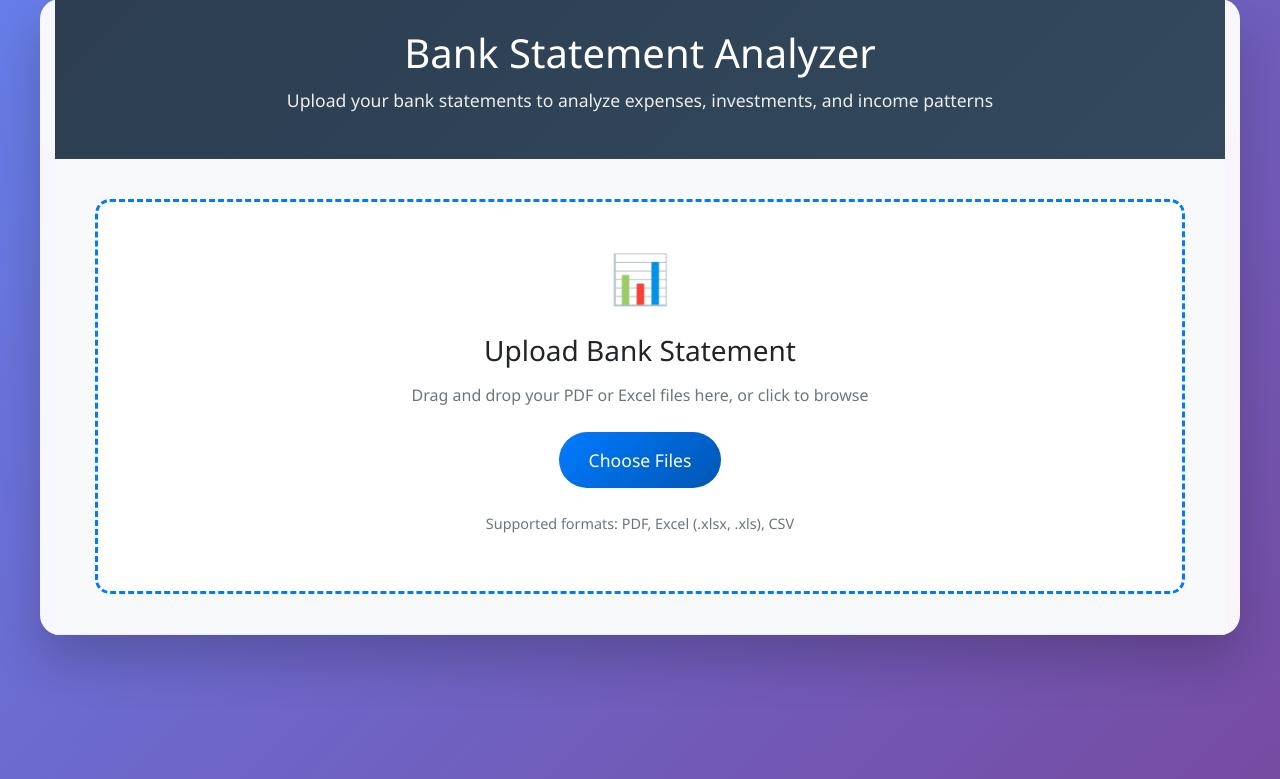
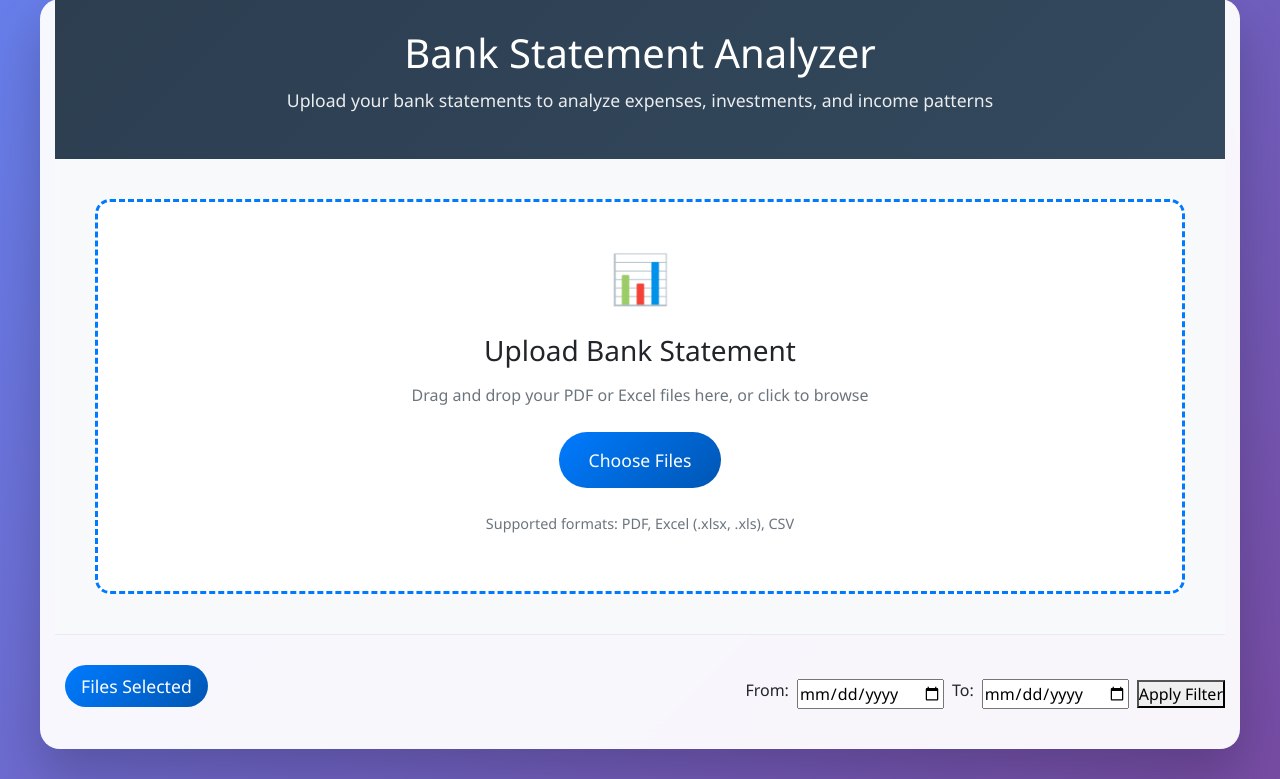
Before and after one commit to MahakKushwah/Personal_Finance_Website, a Django app: page /dashboard/ in a window 1280 px wide. Shown: the part 21-800 px from the top of the page. Run offline with Django 5.2, Linux system fonts and the light colour scheme; a user stored in the database is signed in; some libraries are stand-ins or nearby versions.

Commit message:
Added code for File Selected Button and Date Filter

```diff
--- a/Transactions/urls.py
+++ b/Transactions/urls.py
@@ -5,4 +5,5 @@ from . import views
 urlpatterns = [
     path('api/upload-transactions/', upload_transactions, name='upload-transactions'),
     path('transactions/', views.transaction_list, name='transaction_list'),
+#     path("delete_all/", views.delete_all_transactions, name="delete_all_transactions"),
 ]
--- a/Transactions/views.py
+++ b/Transactions/views.py
@@ -132,3 +132,9 @@ def transaction_list(request):
         'category_data': json.dumps(latest_by_category),
         'transactions': transactions
     })
+
+def delete_all_transactions(request):
+    if request.method == "POST":
+        Transaction.objects.all().delete()
+        return JsonResponse({"message": "All transactions deleted successfully"})
+    return JsonResponse({"error": "Invalid request"}, status=400)
--- a/User/static/css/dashboard.css
+++ b/User/static/css/dashboard.css
@@ -1,4 +1,4 @@
-* {
+    * {
             margin: 0;
             padding: 0;
             box-sizing: border-box;
@@ -91,6 +91,22 @@
         .upload-btn:hover {
             transform: translateY(-2px);
             box-shadow: 0 10px 20px rgba(0, 123, 255, 0.3);
+        }
+
+        #uploadBank{
+            margin: 15px 0;
+            color: #6c757d;
+        }
+
+        #supportedFormats{
+            margin-top: 15px;
+            font-size: 0.9rem;
+            color: #6c757d;
+        }
+
+        #hiddenFileList{
+            display: none;
+            margin-top: 10px;
         }
 
         .analytics-section {
@@ -221,3 +237,53 @@
 
         .amount-positive { color: #28a745; font-weight: bold; }
         .amount-negative { color: #dc3545; font-weight: bold; }
+
+
+        .file-filter-container {
+            margin-top: 20px;
+        }
+
+        /* Make button + date filter appear in one line */
+        .filter-row {
+            display: flex;
+            align-items: center;
+            justify-content: space-between;  /* button left, date filter right */
+            gap: 15px;
+        }
+
+        /* Date filter fields inline */
+        .date-filter {
+            display: flex;
+            align-items: center;
+            gap: 8px;
+            white-space: nowrap;
+        }
+
+        /* Prevent full-width button */
+        #showFilesBtn {
+            width: auto !important;
+            padding: 8px 16px;
+        }
+
+        .filter-row #showFilesBtn {
+            margin-right: auto;   /* pushes button left */
+        }
+
+        .filter-row .date-filter {
+            margin-left: auto;    /* pushes date filter right */
+        }
+
+        /* Responsive: stack on mobile */
+        @media (max-width: 768px) {
+            .filter-row {
+            flex-wrap: wrap;
+            justify-content: flex-start;
+            }
+        }
+
+        /* Date Filter Message  */
+        #dateFilterMessage{
+            display:none;
+            color:red;
+            font-weight:bold;
+        }
--- a/User/static/javascript/dashboard.js
+++ b/User/static/javascript/dashboard.js
@@ -7,6 +7,13 @@
         const fileInput = document.getElementById('fileInput');
         const loading = document.getElementById('loading');
         const errorMessage = document.getElementById('errorMessage');
+        const showFilesBtn = document.getElementById("showFilesBtn");
+        const fileList = document.getElementById("fileList");
+        //Date Filter Logic
+        const fromInput = document.getElementById("from");
+        const toInput = document.getElementById("to");
+        const filterBtn = document.querySelector(".filter-btn");
+        const noDataMessage = document.getElementById("noDataMessage");
 
         // Drag and drop functionality
         uploadArea.addEventListener('dragover', (e) => {
@@ -22,15 +29,106 @@
             e.preventDefault();
             uploadArea.classList.remove('dragover');
             const files = e.dataTransfer.files;
+            clearDateFilters();
             handleFiles(files);
         });
 
-        // uploadArea.addEventListener('click', () => {
-        //     fileInput.click();
-        // });
+        // When files are selected, show them in UI
+        let selectedFiles = [];
+
+        // Store selected files
+        fileInput.addEventListener("change", () => {
+            const newFiles = Array.from(fileInput.files);
+
+            // Only add files that are not already in the list (prevent duplicates)
+            newFiles.forEach(file => {
+                if (!selectedFiles.some(f => f.name === file.name && f.size === file.size)) {
+                    selectedFiles.push(file);
+                }
+            });
+        });
+
+        // Toggle file list display on button click
+        showFilesBtn.addEventListener("click", () => {
+            if (fileList.style.display === "none") {
+                fileList.style.display = "block";
+
+                if (selectedFiles.length === 0) {
+                    fileList.innerHTML = "<li>No files selected</li>";
+                } else {
+                    // Render only missing items (don’t clear old ones)
+                    const existingNames = Array.from(fileList.querySelectorAll("li")).map(li => li.textContent);
+
+                    selectedFiles.forEach(file => {
+                        if (!existingNames.includes(file.name)) {
+                            const li = document.createElement("li");
+                            li.textContent = file.name;
+                            fileList.appendChild(li);
+                        }
+                    });
+                }
+
+                setTimeout(() => {
+                    fileList.style.display = "none";
+                }, 2000);
+
+            } else {
+                fileList.style.display = "none";
+            }
+        });
 
         fileInput.addEventListener('change', (e) => {
+            clearDateFilters();
             handleFiles(e.target.files);
+        });
+
+        // Date Range Filter
+        filterBtn.addEventListener("click", () => {
+            const fromDate = fromInput.value ? new Date(fromInput.value) : null;
+            const toDate = toInput.value ? new Date(toInput.value) : null;
+            const today = new Date();  // current date
+
+            let allTransactions = [];
+            let filteredTransactions = []
+            allTransactions = transactionData;
+
+            const flatTransactions = transactionData.flat();
+            let filtered = flatTransactions;
+
+            if (fromDate && toDate) {
+                // Case 1: From Date and To Date selected
+                filtered = flatTransactions.filter(tx => {
+                const txDate = new Date(tx.date);
+                return txDate >= fromDate && txDate <= toDate;
+                });
+            }else if (fromDate && !toDate) {
+                // Case 2: From only, use today as end
+                filtered = flatTransactions.filter(tx => {
+                const txDate = new Date(tx.date);
+                return txDate >= fromDate && txDate <= today;
+                });
+            }else if (!fromDate && toDate) {
+                // Case 3: To only, include everything before toDate
+                filtered = flatTransactions.filter(tx => {
+                const txDate = new Date(tx.date);
+                return txDate <= toDate;
+                });
+            } else {
+                // Case 4: No date selected -> show all
+                filtered = allTransactions.flat();
+            }
+
+            if (filtered.length === 0) {
+                noDataMessage.style.display = "block";
+                noDataMessage.textContent = `Transactions not found from ${fromInput.value} to ${toInput.value}`;
+            } else if (!fromDate && !toDate){
+                noDataMessage.style.display = "none";
+                analyzeTransactions();
+            }else {
+                noDataMessage.style.display = "none";
+                filteredTransactions = [filtered];  // update data set
+                analyzeTransactions(fromDate , toDate , filteredTransactions);
+            }
         });
 
         function showError(message) {
@@ -76,7 +174,7 @@
 
                 if (transactionData.length > 0) {
                     sendToBackend(transactionData);
-                    analyzeTransactions();
+                    analyzeTransactions(fromDate = null , toDate = null , filteredTransactions = []);
                     showAnalytics();
                 } else {
                     showError('No transaction data found in the uploaded files.');
@@ -174,7 +272,7 @@
                 const row = data[i];
                 if (!row || row.length === 0) continue;
 
-                const date = parseDate(row[dateCol] || row["Date"] || row["date"] || "");
+                const parsedDate = parseDate(row[dateCol] || row["Date"] || row["date"] || "");
 				let formattedDate = null;
                 if (parsedDate instanceof Date && !isNaN(parsedDate)) {
                     // Add one day before formatting
@@ -557,10 +655,16 @@
             return 'Other';
         }
 
-        function analyzeTransactions() {
+        function analyzeTransactions(fromDate , toDate , filteredTransactions) {
             const categories = { 'Expense': 0, 'Investment': 0, 'Income': 0, 'Other': 0 };
 
-            const flatTransactions = transactionData.flat(); // Flattens nested arrays
+            let flatTransactions = [];
+            // Flattens nested arrays
+            if(fromDate && toDate || fromDate && !toDate || !fromDate && toDate){
+                flatTransactions = filteredTransactions.flat();
+            }else{
+                flatTransactions = transactionData.flat();
+            }
 
             flatTransactions.forEach(transaction => {
                 categories[transaction.category] += (transaction.deposit || 0) + (transaction.withdrawal || 0);
@@ -574,8 +678,8 @@
 
             // Create charts
             createCategoryChart(categories);
-            createTrendChart();
-            populateTransactionTable();
+            createTrendChart(fromDate , toDate , filteredTransactions);
+            populateTransactionTable(fromDate , toDate , filteredTransactions);
 
             // Log summary for debugging
             console.log('Transaction Summary:', categories);
@@ -620,10 +724,15 @@
             });
         }
 
-        function createTrendChart() {
+        function createTrendChart(fromDate , toDate , filteredTransactions) {
             const monthlyData = {};
 
-            const flatTransactions = transactionData.flat();
+            let flatTransactions = [];
+            if(fromDate && toDate || fromDate && !toDate || !fromDate && toDate){
+                flatTransactions = filteredTransactions.flat();
+            }else{
+                flatTransactions = transactionData.flat();
+            }
 
             flatTransactions.forEach(transaction => {
                 const monthKey = new Date(transaction.date).toISOString().substring(0, 7);
@@ -689,12 +798,16 @@
             });
         }
 
-        function populateTransactionTable() {
+        function populateTransactionTable(fromDate , toDate , filteredTransactions) {
             const tbody = document.getElementById('transactionBody');
             tbody.innerHTML = '';
-
+            let flatTransactions = [];
             // Flatten in case transactionData is nested
-            const flatTransactions = transactionData.flat();
+            if(fromDate && toDate || fromDate && !toDate || !fromDate && toDate){
+                flatTransactions = filteredTransactions.flat();
+            }else{
+                flatTransactions = transactionData.flat();
+            }
 
             // Show latest 20 transactions
             const recentTransactions = flatTransactions
@@ -737,3 +850,25 @@
                 setTimeout(() => alertBox.style.display = 'none', 500);
             }
         }, 1000);
+
+        //To clear the Date Filter when adding new file
+        function clearDateFilters() {
+            fromInput.value = "";
+            toInput.value = "";
+        }
+
+        // async function deleteAllTransactions() {
+        //     const confirmDelete = confirm("Are you sure you want to delete all transactions?");
+        //     if (!confirmDelete) return;
+
+        //     const response = await fetch("/transactions/delete_all/", {
+        //         method: "POST",
+        //         headers: {
+        //         "X-CSRFToken": getCSRFToken(),  // make sure you include CSRF
+        //         },
+        //     });
+
+        //     const result = await response.json();
+        //     alert(result.message);
+        //     location.reload();  // reload page after deletion
+        // }
--- a/User/templates/auth/dashboard.html
+++ b/User/templates/auth/dashboard.html
@@ -25,7 +25,7 @@
         <div class="upload-area" id="uploadArea">
             <div class="upload-icon">📊</div>
                 <h3>Upload Bank Statement</h3>
-                <p style="margin: 15px 0; color: #6c757d;">
+                <p id="uploadBank">
                     Drag and drop your PDF or Excel files here, or click to browse
                 </p>
                 <button class="upload-btn" onclick="document.getElementById('fileInput').click()">
@@ -33,11 +33,37 @@
                 </button>
                 <input type="file" id="fileInput" class="file-input"
                        accept=".pdf,.xlsx,.xls,.csv" multiple>
-                <p style="margin-top: 15px; font-size: 0.9rem; color: #6c757d;">
+                <p id="supportedFormats">
                     Supported formats: PDF, Excel (.xlsx, .xls), CSV
                 </p>
         </div>
     </div>
+
+    <!-- New Button + Hidden List -->
+    <div class="file-filter-container">
+        <!-- Flex Row -->
+        <div class="filter-row">
+            <!-- Left side: Button + File List -->
+        <div class="file-button-wrapper">
+            <button id="showFilesBtn" class="upload-btn">Files Selected</button>
+            <!-- Hidden File List (will appear directly under the button) -->
+            <ul id="fileList" id="hiddenFileList"></ul>
+        </div>
+
+            <!-- Date Filter -->
+            <div class="date-filter">
+                <label for="from">From:</label>
+                <input type="date" id="from" />
+                <label for="to">To:</label>
+                <input type="date" id="to" />
+                <button class="filter-btn">Apply Filter</button>
+            </div>
+        </div>
+
+        <!-- If not Transactions Found then Display Message -->
+        <p id="noDataMessage" id="dateFilterMessage"></p>
+    </div>
+
 
     <div class="error-message" id="errorMessage"></div>
         <div class="loading" id="loading">
@@ -88,6 +114,7 @@
                             <th>Description</th>
                             <th>Category</th>
                             <th>Amount</th>
+                            <th>Balance</th>
                         </tr>
                     </thead>
                     <tbody id="transactionBody">
```
Also changed, not shown: db.sqlite3.
